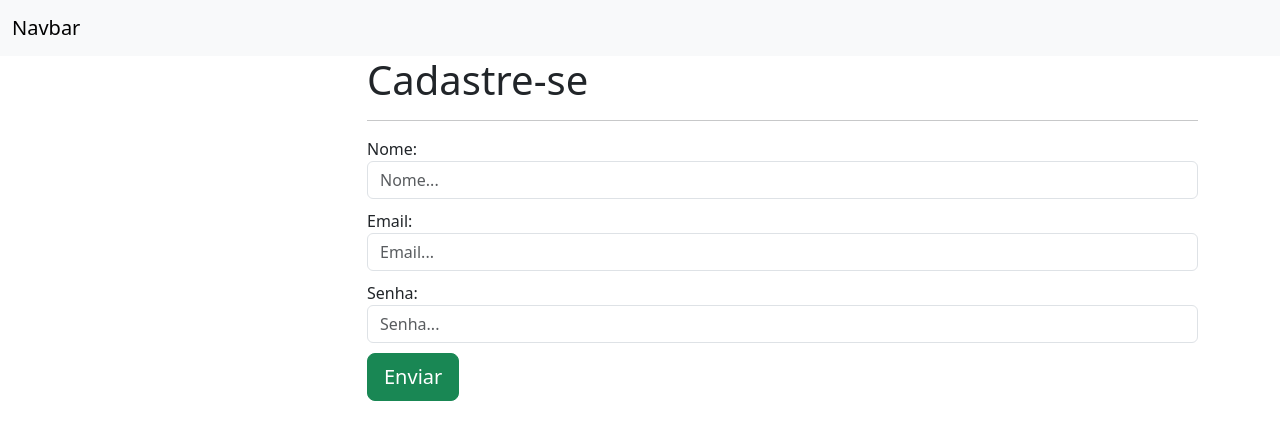
After one commit to lucasdevfull/senacfinal, a Django app: page /register/ in a window 1280 px wide. The commit adds this page. Shown: the top 440 px of the page. Run offline with Django 5.2, Linux system fonts and the light colour scheme.

Commit message:
Add files via upload

```diff
--- a/authentication/urls.py
+++ b/authentication/urls.py
@@ -2,5 +2,6 @@ from django.urls import path
 from . import views
 
 urlpatterns = [
-    path('register',views.register, name='cadastro'),
+    path('register/',views.register, name='cadastro'),
+    path('',views.login,name='login')
 ]
--- a/authentication/views.py
+++ b/authentication/views.py
@@ -1,5 +1,10 @@
 from django.shortcuts import render
-from django.http import HttpResponse
+from django.http import HttpResponse,HttpRequest
 # Create your views here.
-def register(request):
-    return HttpResponse('oi')
+def register(request:HttpRequest) -> HttpResponse:
+    template_name = "registration/cadastro.html"
+    return render(request,template_name)
+
+def login(request:HttpRequest) -> HttpResponse:
+    template_name = "registration/login.html"
+    return render(request,template_name)
--- a/backend/settings.py
+++ b/backend/settings.py
@@ -118,7 +118,7 @@ AUTH_PASSWORD_VALIDATORS = [
 
 LANGUAGE_CODE = 'pt-br'
 
-TIME_ZONE = 'UTC'
+TIME_ZONE = 'America/Sao_Paulo'
 
 USE_I18N = True
 
--- a/backend/urls.py
+++ b/backend/urls.py
@@ -22,7 +22,7 @@ from django.conf.urls.static import static
 
 urlpatterns = [
     path("i18n/", include("django.conf.urls.i18n")),
-    path('auth/',include('authentication.urls'))
+    path('',include('authentication.urls')),
 ] + static(settings.MEDIA_URL, document_root = settings.MEDIA_ROOT)
 
 urlpatterns += i18n_patterns(path("admin/", admin.site.urls))
--- a/manage.py
+++ b/manage.py
@@ -6,7 +6,7 @@ import sys
 
 def main():
     """Run administrative tasks."""
-    os.environ.setdefault('DJANGO_SETTINGS_MODULE', 'project.settings')
+    os.environ.setdefault('DJANGO_SETTINGS_MODULE', 'backend.settings')
     try:
         from django.core.management import execute_from_command_line
     except ImportError as exc:
--- a/templates/index.html
+++ b/templates/index.html
@@ -1,11 +1,17 @@
-<!DOCTYPE html>
+<!doctype html>
 <html lang="en">
-<head>
-    <meta charset="UTF-8">
-    <meta name="viewport" content="width=device-width, initial-scale=1.0">
-    <title>Document</title>
-</head>
-<body>
+  <head>
+    <meta charset="utf-8">
+    <meta name="viewport" content="width=device-width, initial-scale=1">
+    <title>{% block 'title' %} {% endblock %}</title>
+    <link href="https://cdn.jsdelivr.net/npm/bootstrap@5.3.3/dist/css/bootstrap.min.css" rel="stylesheet" integrity="sha384-QWTKZyjpPEjISv5WaRU9OFeRpok6YctnYmDr5pNlyT2bRjXh0JMhjY6hW+ALEwIH" crossorigin="anonymous">
 
-</body>
+    {% block 'head' %}{% endblock 'head' %}
+  </head>
+  <body>
+    {% block 'body' %}{% endblock 'body' %}
+  </body>
 </html>
+
+<script src="https://cdn.jsdelivr.net/npm/@popperjs/core@2.11.8/dist/umd/popper.min.js" integrity="sha384-I7E8VVD/ismYTF4hNIPjVp/Zjvgyol6VFvRkX/vR+Vc4jQkC+hVqc2pM8ODewa9r" crossorigin="anonymous"></script>
+<script src="https://cdn.jsdelivr.net/npm/bootstrap@5.3.3/dist/js/bootstrap.min.js" integrity="sha384-0pUGZvbkm6XF6gxjEnlmuGrJXVbNuzT9qBBavbLwCsOGabYfZo0T0to5eqruptLy" crossorigin="anonymous"></script>
--- /dev/null
+++ b/templates/partials/header.html
@@ -0,0 +1,5 @@
+<nav class="navbar bg-body-tertiary">
+    <div class="container-fluid">
+      <a class="navbar-brand" href="#">Navbar</a>
+    </div>
+</nav>
--- /dev/null
+++ b/templates/registration/cadastro.html
@@ -0,0 +1,30 @@
+{% extends 'index.html' %}
+{% load static %}
+{% block 'head' %}
+    <link rel="stylesheet" href="{% static 'registration/css/cadastro.css' %}">
+{% endblock 'head' %}
+
+{% block 'body' %}
+{% include 'partials/header.html' %}
+    <div class="container">
+        <div class="row">
+            <div class="col-md-3">
+
+            </div>
+            <div class="col-md">
+                <h1>Cadastre-se</h1>
+                <hr>
+                <form action="" method="post"> {% csrf_token %}
+                    <label for="">Nome:</label>
+                    <input class='form-control' type="text" placeholder="Nome...">
+                    <label for="">Email:</label>
+                    <input class='form-control' type="text" placeholder="Email...">
+                    <label for="">Senha:</label>
+                    <input class='form-control' type="password" placeholder="Senha...">
+                    <input class="btn btn-success btn-lg" type="submit" value="Enviar">
+                </form>
+            </div>
+        </div>
+
+    </div>
+{% endblock 'body' %}
--- /dev/null
+++ b/templates/static/registration/css/cadastro.css
@@ -0,0 +1,3 @@
+input{
+    margin-bottom: 10px;
+}
```
Also changed, not shown: templates/registration/login.html (added, +13 -0 lines), templates/static/geral/css/index.css (added), templates/static/geral/js/index.js (added), templates/static/registration/js/cadastro.js (added).
